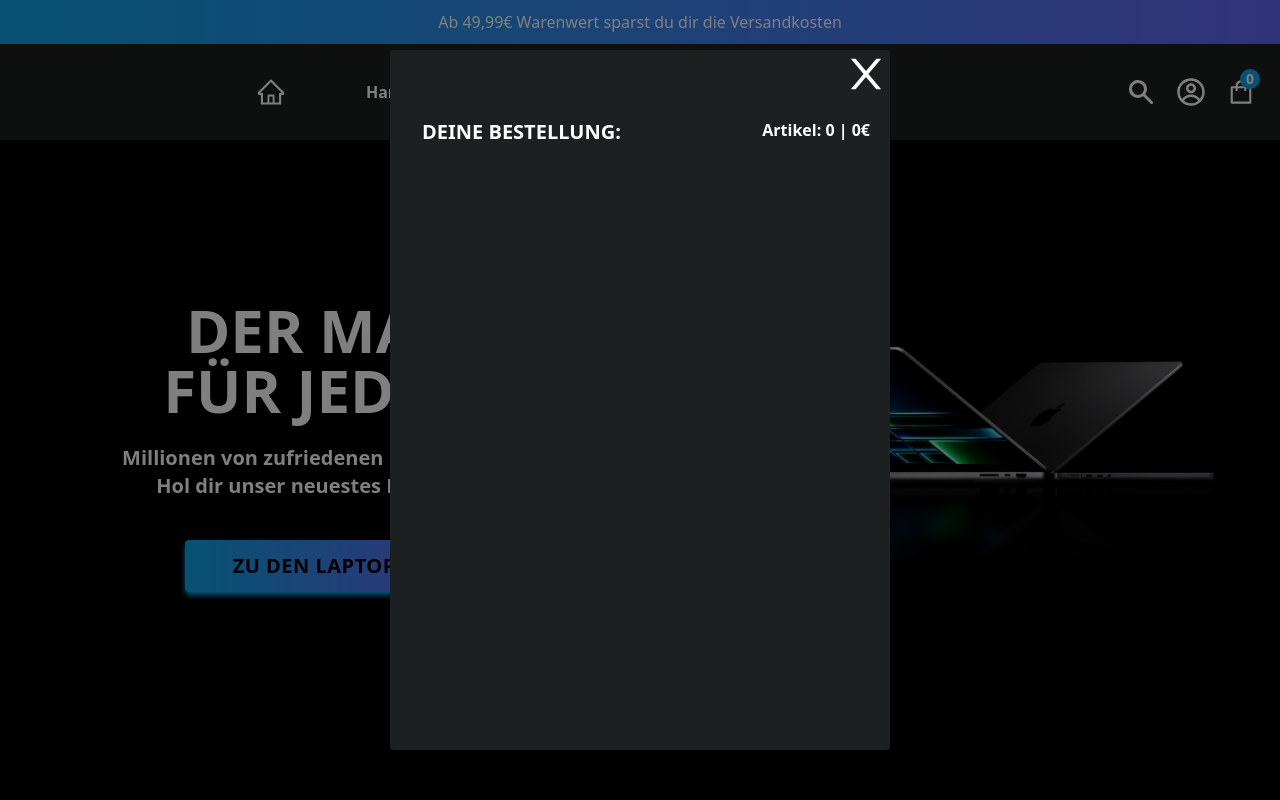
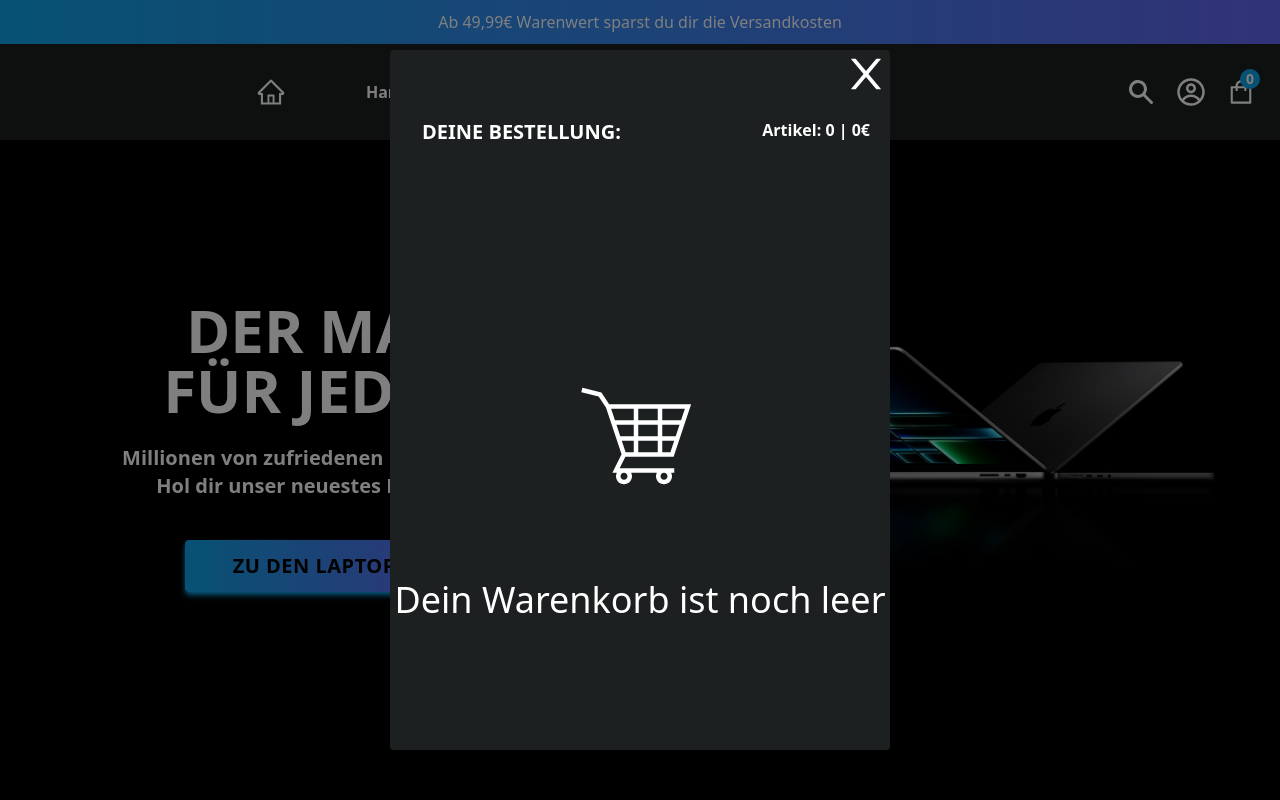
Before and after one commit to danielgen01/E-Commerce-with-React-Redux, a React (Create React App) app: page / in a window 1280 px wide. Both pictures are taken after a click on the icon 1241 px from the left and 92 px from the top of the page. Shown: the top 800 px of the page. Built offline with nearby package versions, Linux system fonts and the light colour scheme.

Commit message:
add emptyCartModal

```diff
--- a/src/globalComponents/CartModal/CartModal.tsx
+++ b/src/globalComponents/CartModal/CartModal.tsx
@@ -6,6 +6,7 @@ import { AiOutlineClose, AiOutlineArrowRight } from "react-icons/ai"
 import TransparentBackground from "../TransparentBackground/TransparentBackground"
 import { Link } from "react-router-dom"
 import { calculateTotal } from "../../features/Cart/CartReducer"
+import EmpyCartModal from "./EmptyCartModal"
 
 const CartModal: React.FC = () => {
   const dispatch = useAppDispatch()
@@ -46,6 +47,11 @@ const CartModal: React.FC = () => {
             Artikel: {cartItems.length} | {totalCost}€
           </h2>
         </div>
+
+        {cartItems.length === 0 &&
+      <>
+      <EmpyCartModal />
+      </>}
 
         <div
           className="cart-items-in-cart
@@ -104,7 +110,10 @@ const CartModal: React.FC = () => {
           </>
         )}
       </div>
+
     </>
+
+
   )
 }
 
--- /dev/null
+++ b/src/globalComponents/CartModal/EmptyCartModal.tsx
@@ -0,0 +1,18 @@
+import React from "react";
+import { Link } from "react-router-dom";
+import {GiShoppingCart} from "react-icons/gi"
+
+
+
+const EmpyCartModal:React.FC = () => {
+  return (
+    <div className="flex flex-col justify-center items-center w-full h-full gap-5 lg:gap-20">
+        <GiShoppingCart className="text-white text-9xl" />
+        <h2 className="text-white text-4xl text-center font-medium">Dein Warenkorb ist noch leer</h2>
+        {/* <button className="bg-gradient-to-r from-sky-500 to-indigo-500 py-3 px-12 rounded">Jetzt shoppen</button> */}
+
+    </div>
+  )
+};
+
+export default EmpyCartModal;
--- a/src/pages/Cart/Cart.tsx
+++ b/src/pages/Cart/Cart.tsx
@@ -1,28 +1,33 @@
 import React, { useEffect } from "react"
-import { Link } from "react-router-dom"
-import { useAppDispatch,useAppSelector } from "../../app/hooks"
+import { Link, redirect } from "react-router-dom"
+import { useAppDispatch, useAppSelector } from "../../app/hooks"
 import { RootState } from "../../app/store"
-import { removeItem, Item, calculateTotal } from "../../features/Cart/CartReducer"
-import {AiOutlinePlus, AiOutlineMinus} from "react-icons/ai"
-
-
-
-
-
+import {
+  removeItem,
+  Item,
+  calculateTotal,
+} from "../../features/Cart/CartReducer"
+import { AiOutlinePlus, AiOutlineMinus } from "react-icons/ai"
 
 const Cart: React.FC = () => {
   const dispatch = useAppDispatch()
-    const cartItems = useAppSelector((state: RootState) => state.CartReducer.items)
+  const cartItems = useAppSelector(
+    (state: RootState) => state.CartReducer.items
+  )
 
   const handleRemoveItem = (item: Item) => {
     dispatch(removeItem(item))
   }
 
+  useEffect(() => {
+    if (window.location.pathname === "/Cart" && cartItems.length < 1) {
+      setTimeout(() => {
+        window.location.href = "/"
+      }, 5000)
+    }
+  }, [cartItems])
+
   const totalCost = calculateTotal(cartItems)
-
-
-
-
 
   function handleBuyClick() {
     alert("This shop is unfortunately not a real business")
@@ -60,7 +65,7 @@ const Cart: React.FC = () => {
 
         <div className="grid-wrapper grid grid-cols-1 lg:grid-cols-3 xl:grid-cols-4">
           <div className="h-[50%] cart-items xl:col-span-3 lg:col-span-2 ">
-          {cartItems.length > 0 &&
+            {cartItems.length > 0 && (
               <>
                 <ul className="flex flex-col mx-1 gap-5 itemscolumn lg:items-center">
                   {cartItems.map((item: Item, index: any) => (
@@ -70,12 +75,17 @@ const Cart: React.FC = () => {
                         className="flex flex-row items-center py-5 single-itemRow w-auto lg:w-3/4 h-auto  gap-2"
                       >
                         <div className="image-div w-3/6 h-full flex flex-col gap-5 justify-center items-center rounded">
-                  <Link to={`/items/${item.id}`} className="flex flex-col items-center justify-center"><img
+                          <Link
+                            to={`/items/${item.id}`}
+                            className="flex flex-col items-center justify-center"
+                          >
+                            <img
                               src={item.imageSource}
                               className="w-full h-auto lg:w-2/3"
                               alt={item.name}
                               title={item.name}
-                    /></Link>
+                            />
+                          </Link>
                           <div className="product-details  flex flex-col justify-center text-center gap-2">
                             <h2 className="text-white text-md lg:text-xl font-semibold ">
                               {item.name}
@@ -94,26 +104,21 @@ const Cart: React.FC = () => {
                           </div>
                         </div>
 
-
                         <div className="item-quantity flex items-center justify-between text-3xl w-1/6 border-sky-500 border-2 rounded-md">
-                  <AiOutlineMinus className="text-white"/>
+                          <AiOutlineMinus className="text-white" />
                           <h3 className="text-white">1</h3>
-                    <AiOutlinePlus className="text-white"/>
-
+                          <AiOutlinePlus className="text-white" />
                         </div>
 
                         <div className="delete-btn w-[20%] flex justify-start"></div>
-
                       </li>
                       <div className=" border-b border-white/80 w-full lg:w-3/4 text-left"></div>{" "}
                     </>
                   ))}
                 </ul>
-          </>}
-
+              </>
+            )}
           </div>
-
-
 
           <div className="übersicht bg-[#1d2021] mx-5 h-[300px] mt-10 rounded">
             <div className="übersicht content mx-5 flex flex-col gap-5 mt-5">
@@ -147,9 +152,8 @@ const Cart: React.FC = () => {
           </div>
         </div>
       </div>
-
-  </>)
+    </>
+  )
 }
 
-
 export default Cart
```
Lines whose indentation alone changed are shown as unchanged.
